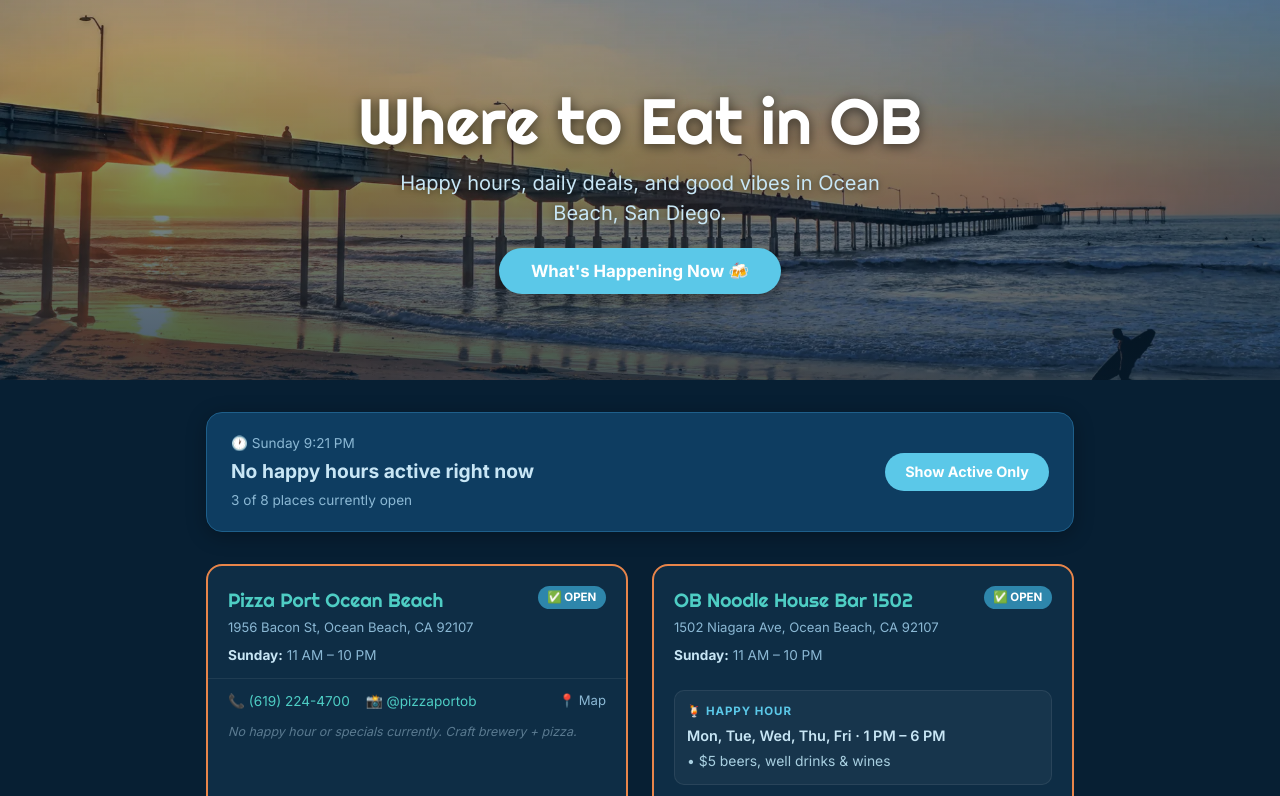
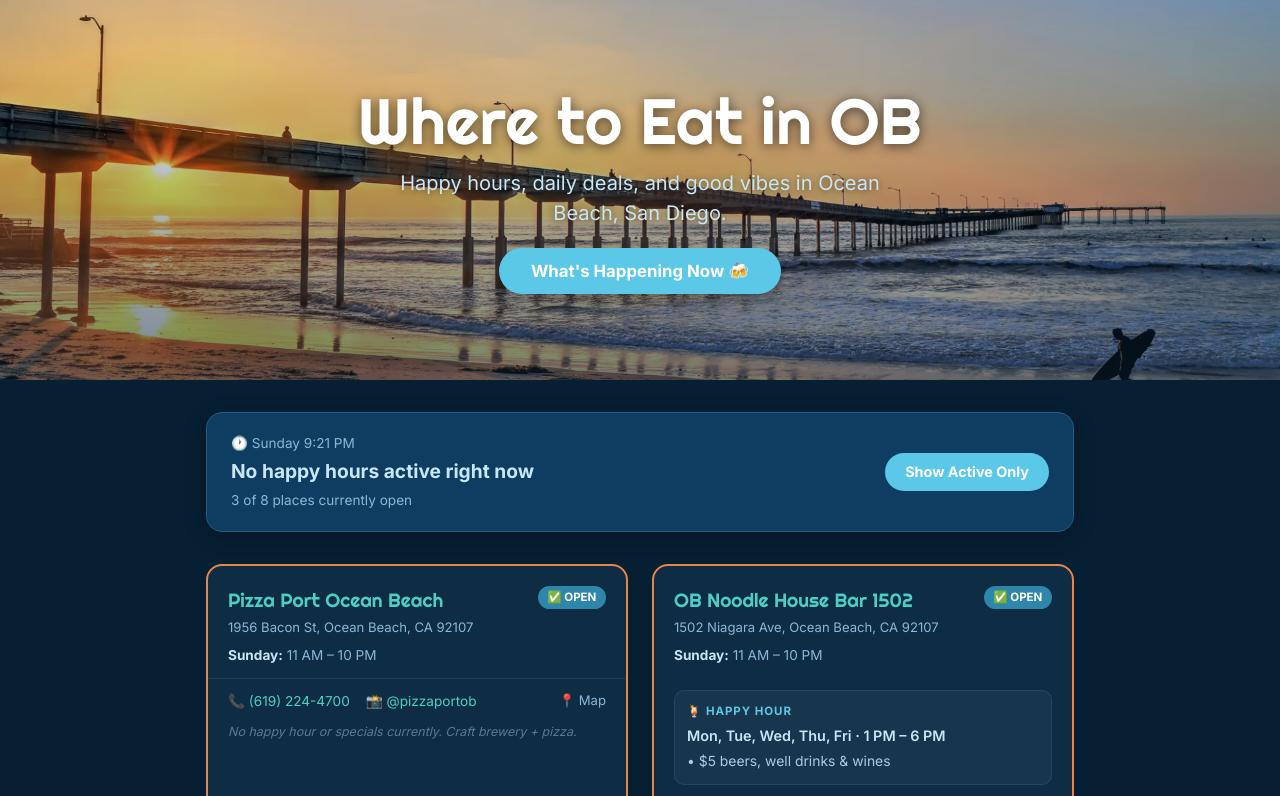
Before and after one commit to cpbergie/wheretoeatinob, a Next.js app: page / in a window 1280 px wide. Shown: the top 796 px of the page. Built offline with nearby package versions, Linux system fonts and the light colour scheme.

Commit message:
Lighten hero banner overlay to show more of the photo

```diff
--- a/app/page.tsx
+++ b/app/page.tsx
@@ -50,7 +50,7 @@ export default function Home() {
           style={{ width: "100%", height: "100%", objectFit: "cover", objectPosition: "center 40%" }}
         />
         {/* Dark overlay */}
-        <div style={{ position: "absolute", inset: 0, background: "linear-gradient(to bottom, rgba(7,31,51,0.3) 0%, rgba(7,31,51,0.75) 100%)" }} />
+        <div style={{ position: "absolute", inset: 0, background: "linear-gradient(to bottom, rgba(0,0,0,0.05) 0%, rgba(7,31,51,0.55) 100%)" }} />
         {/* Hero text */}
         <div style={{ position: "absolute", inset: 0, display: "flex", flexDirection: "column", alignItems: "center", justifyContent: "center", textAlign: "center", padding: "0 1rem" }}>
           <h1 style={{ fontFamily: "var(--font-righteous)", fontSize: "clamp(2.2rem, 7vw, 4rem)", color: "#fff", textShadow: "0 2px 12px rgba(0,0,0,0.6)", lineHeight: 1.1, margin: 0 }}>
```
